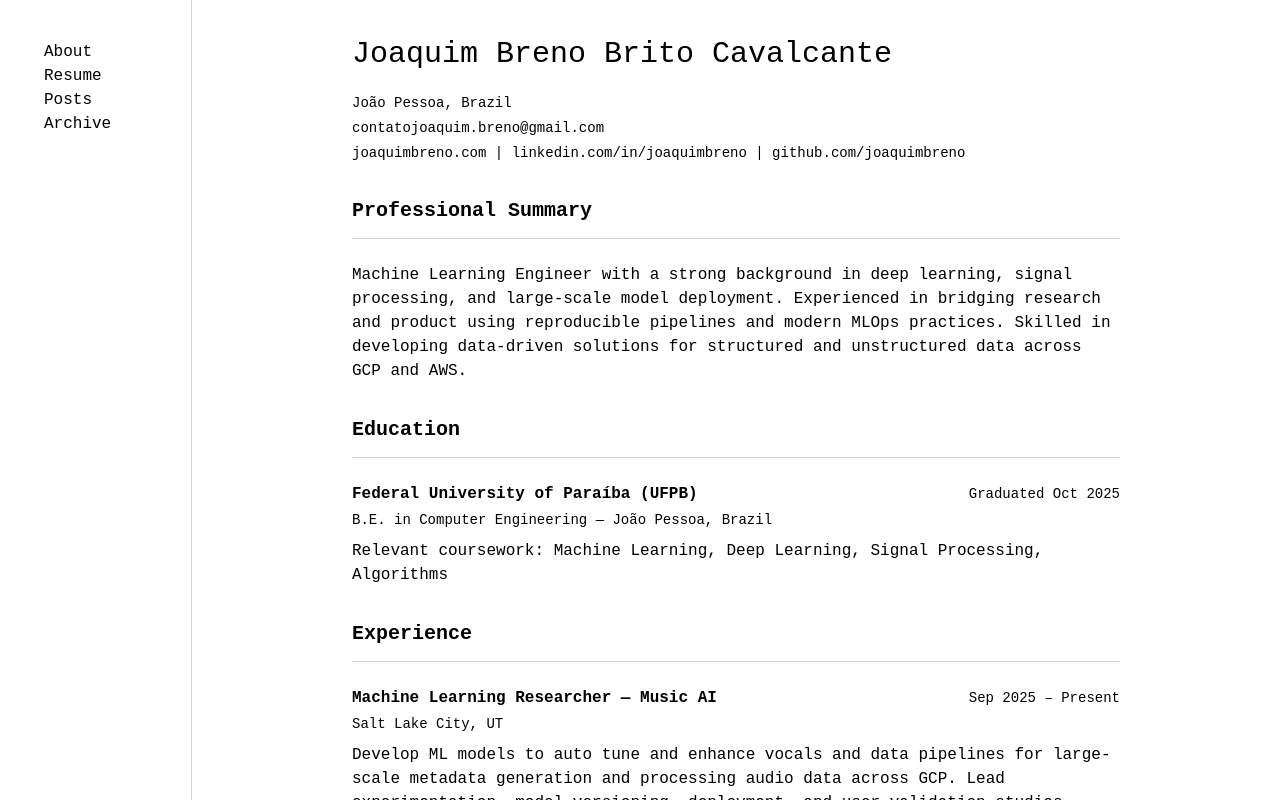
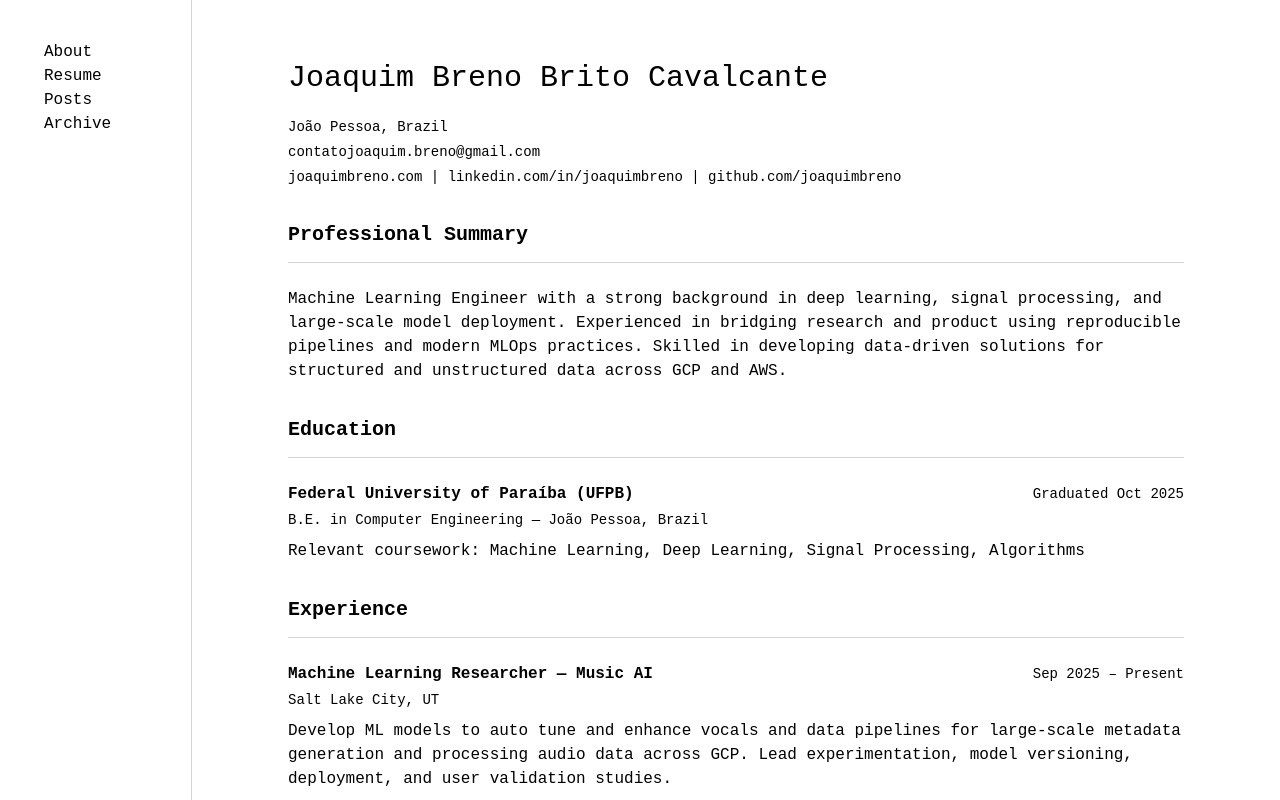
Before and after one commit to JoaquimBreno/blog, a Next.js app: page /resume in a window 1280 px wide. Shown: the top 800 px of the page. Built offline with nearby package versions, Linux system fonts and the light colour scheme.

Commit message:
Update Profile and Resume components to shorten name and adjust layout

```diff
--- a/src/components/Profile.tsx
+++ b/src/components/Profile.tsx
@@ -14,7 +14,7 @@ export function Profile() {
         />
       </div>
       <div>
-        <h1 className="text-3xl mb-6" style={{ fontFamily: "Geist Mono, monospace" }}>Joaquim Breno Brito Cavalcante</h1>
+        <h1 className="text-3xl mb-6" style={{ fontFamily: "Geist Mono, monospace" }}>Joaquim Breno</h1>
         <p className="mb-4" style={{ fontFamily: "Geist Mono, monospace", lineHeight: "150%" }}>
           ML Engineer / Computer Engineer / Tech Enthusiast
         </p>
--- a/src/components/Resume.tsx
+++ b/src/components/Resume.tsx
@@ -2,7 +2,8 @@ export function Resume() {
   const monoFont = { fontFamily: "Geist Mono, monospace", lineHeight: "150%" };
 
   return (
-    <div className="max-w-3xl mx-auto">
+    <div className="bg-white p-6">
+      <div className="max-w-4xl mx-auto">
       {/* Header */}
       <div className="mb-8">
         <h1 className="text-3xl mb-4" style={monoFont}>Joaquim Breno Brito Cavalcante</h1>
@@ -177,6 +178,7 @@ export function Resume() {
           processing, and AI education.
         </p>
       </section>
+      </div>
     </div>
   );
 }
```
